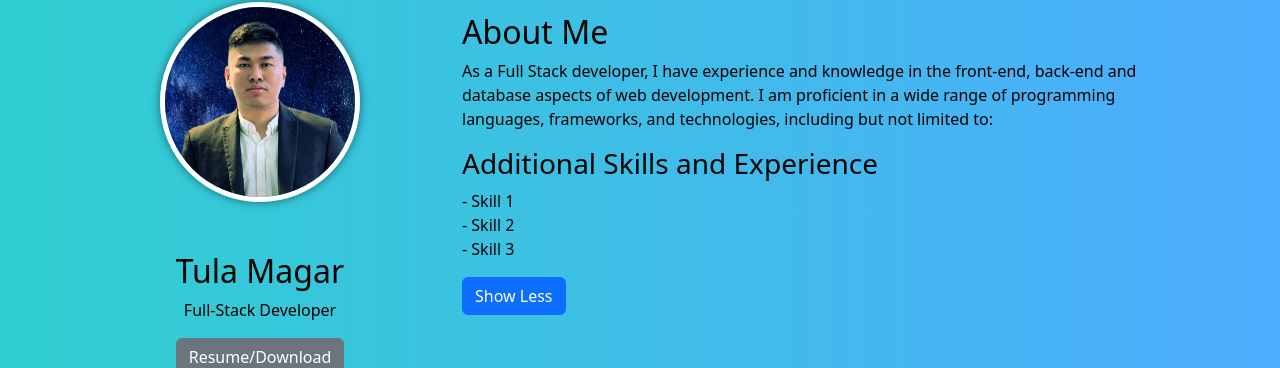
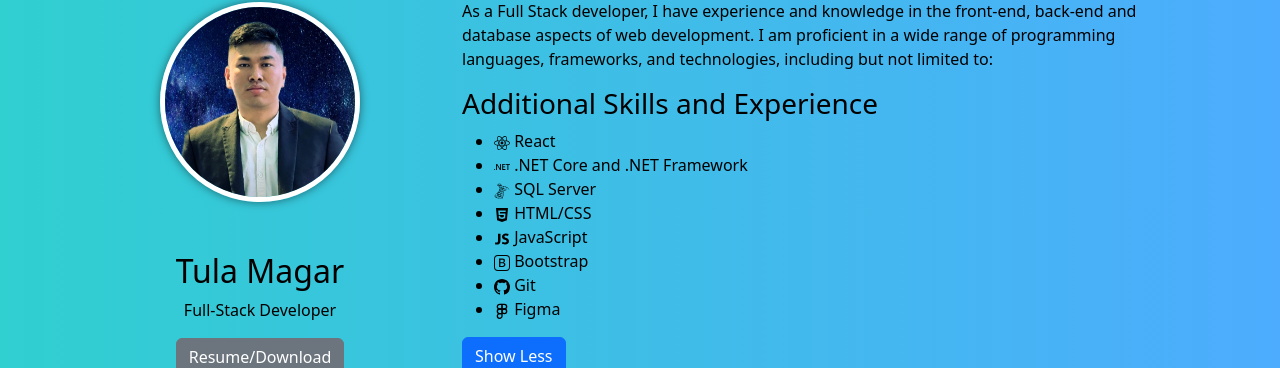
Before and after one commit to Tula-Magar/portfolio, a React (Create React App) app: page / in a window 1280 px wide. Both pictures are taken after a click on the button "Show More". Shown: the part 300-668 px from the top of the page. Built offline with nearby package versions, Linux system fonts and the light colour scheme.

Commit message:
adding icons and motion animation

```diff
--- a/package.json
+++ b/package.json
@@ -13,6 +13,7 @@
     "@types/react-dom": "^18.0.11",
     "bootstrap": "^5.2.3",
     "bootstrap-switch-button-react": "^1.2.0",
+    "framer-motion": "^10.6.0",
     "npm": "^9.5.0",
     "react": "^18.2.0",
     "react-bootstrap": "^2.7.2",
--- a/src/General/Home.tsx
+++ b/src/General/Home.tsx
@@ -4,9 +4,16 @@ import { Col, Container, Row, Image } from "react-bootstrap";
 import Projects from "../Project/Projects";
 import Skills from "./Skills";
 import Myprofile from "../Images/Me.jpg";
+import { motion } from "framer-motion";
 
 import ChatBox from "./ChatBox";
 
+import { FaReact, FaHtml5, FaMicrosoft } from "react-icons/fa";
+import { SiMicrosoftsqlserver } from "react-icons/si";
+import { IoLogoJavascript } from "react-icons/io";
+import { BsBootstrap, BsGithub } from "react-icons/bs";
+import { FiFigma } from "react-icons/fi";
+import { SiDotnet } from "react-icons/si";
 export default function Home() {
   const [showMore, setShowMore] = useState(false);
 
@@ -42,16 +49,45 @@ export default function Home() {
               and technologies, including but not limited to:
             </p>
             {showMore && (
-              <div>
+              <motion.div
+                initial={{ opacity: 0, y: -20 }}
+                animate={{ opacity: 1, y: 0 }}
+                transition={{ duration: 0.5 }}>
                 <h3>Additional Skills and Experience</h3>
-                <p>
-                  - Skill 1
-                  <br />
-                  - Skill 2
-                  <br />- Skill 3
-                </p>
-              </div>
+                <ul className="skillsList">
+                  <li>
+                    <FaReact /> React
+                  </li>
+                  <li>
+                    {" "}
+                    <SiDotnet /> .NET Core and .NET Framework
+                  </li>
+                  <li>
+                    <SiMicrosoftsqlserver /> SQL Server
+                  </li>
+
+                  <li>
+                    <FaHtml5 /> HTML/CSS
+                  </li>
+                  <li>
+                    <IoLogoJavascript /> JavaScript
+                  </li>
+                  <li>
+                    <BsBootstrap /> Bootstrap
+                  </li>
+                  <li>
+                    {" "}
+                    <BsGithub /> Git
+                  </li>
+
+                  <li>
+                    {" "}
+                    <FiFigma /> Figma
+                  </li>
+                </ul>
+              </motion.div>
             )}
+
             <button onClick={handleToggle} className="btn btn-primary">
               {showMore ? "Show Less" : "Show More"}
             </button>
```
Also changed, not shown: 1 other file (tests, documents, lock files or other folders).
